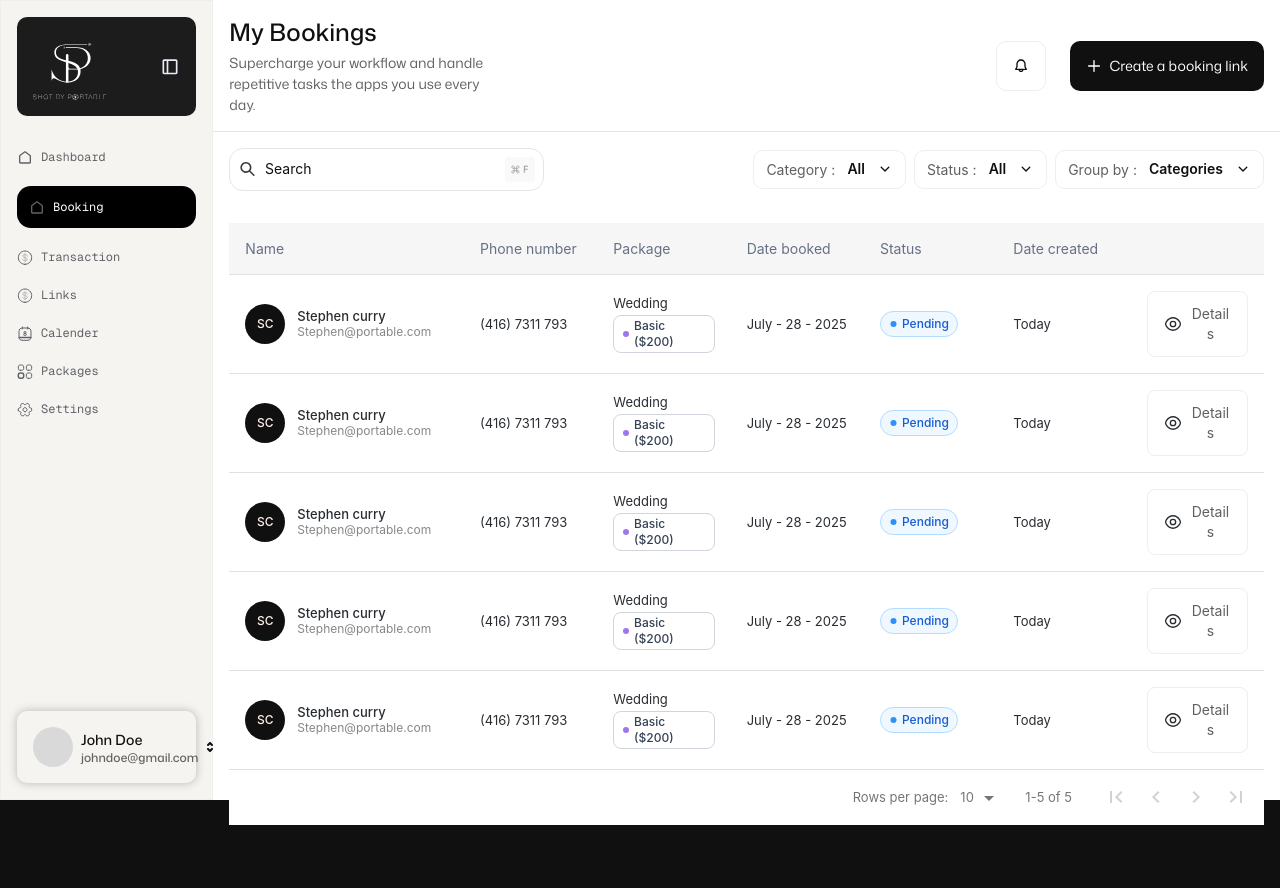
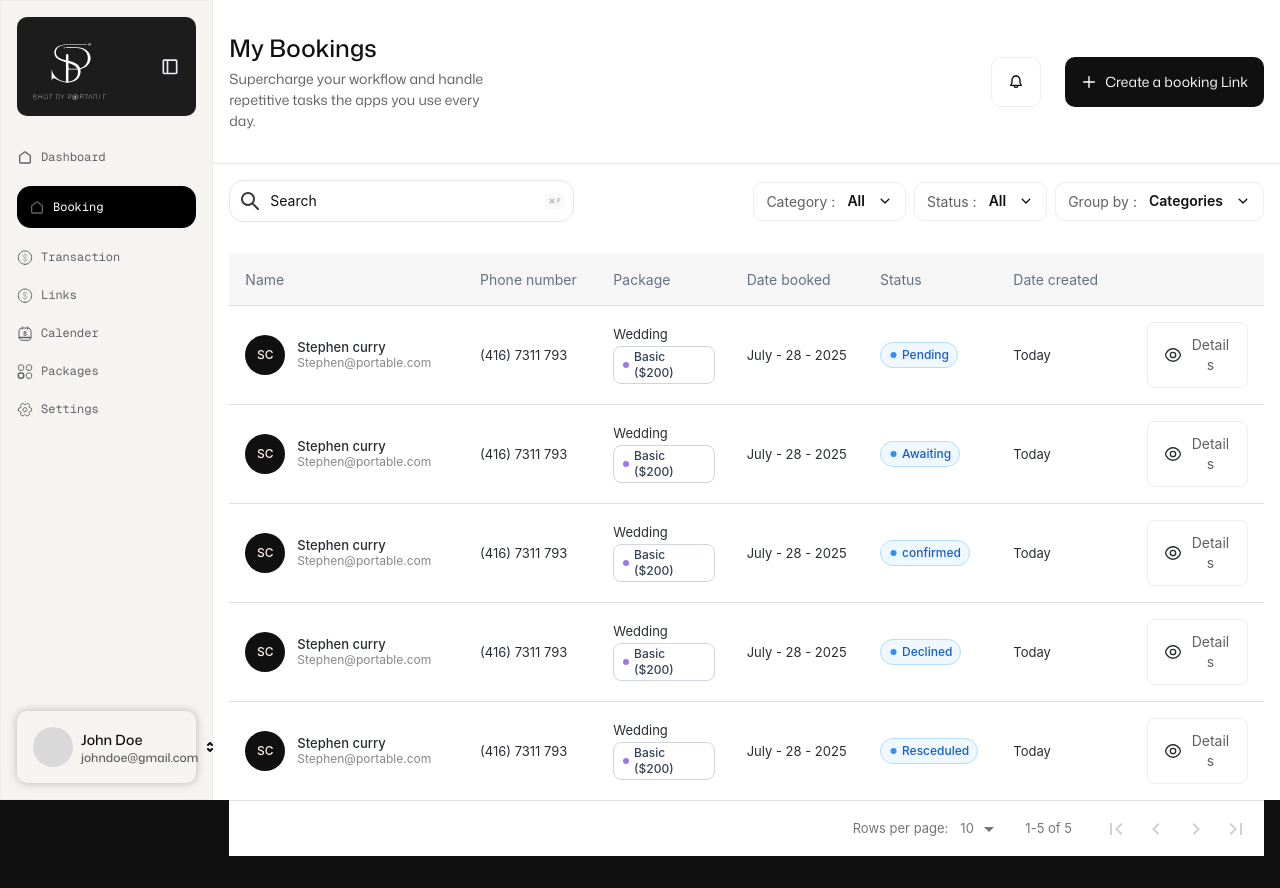
Before and after one commit to oluwaferanmi12/photography, a Next.js app: page /booking in a window 1280 px wide. Before the commit the page ends 841 px from the top, so only its background shows below. Built offline with nearby package versions, Linux system fonts and the light colour scheme; a web font is replaced by a local one; what @ant-design/nextjs-registry would draw is missing.

Commit message:
update on layouting props

```diff
--- /dev/null
+++ b/src/adminLayouts/admin-page-layout.tsx
@@ -0,0 +1,28 @@
+// components/layouts/AdminPageLayout.tsx
+
+import { AdminHeader } from "@/components/admin-components/sideNav/AdminHeader";
+import SearchAndFilters from "@/components/admin-components/sideNav/search-and-filter/search-and-filter";
+
+type AdminPageLayoutProps = {
+  children: React.ReactNode;
+  headerProps: {
+    dashTitle: string;
+    dashDescription: string;
+    buttonTitle: string;
+  };
+};
+
+export default function AdminPageLayout({ children, headerProps }: AdminPageLayoutProps) {
+  return (
+    <div>
+      <div className="m-4 mb-8">
+        <AdminHeader {...headerProps} />
+      </div>
+      <hr />
+      <div className="m-4">
+        <SearchAndFilters />
+      </div>
+      <div>{children}</div>
+    </div>
+  );
+}
--- a/src/app/(admin)/booking/page.tsx
+++ b/src/app/(admin)/booking/page.tsx
@@ -9,6 +9,8 @@ import Image from "next/image";
 import { useState } from "react";
 import { ResponsiveDrawer } from "@/components/admin-components/sideNav/responsive-drawer/responsive-drawer";
 import { Col, Row } from "antd";
+import RootLayout from "../layout";
+import AdminPageLayout from "@/adminLayouts/admin-page-layout";
 
 interface Booking {
   name: string;
@@ -39,7 +41,7 @@ const data: Booking[] = [
     packageType: "Wedding",
     packageName: "Basic ($200)",
     dateBooked: "July - 28 - 2025",
-    status: "Pending",
+    status: "Awaiting",
     created: "Today",
   },
   {
@@ -49,7 +51,7 @@ const data: Booking[] = [
     packageType: "Wedding",
     packageName: "Basic ($200)",
     dateBooked: "July - 28 - 2025",
-    status: "Pending",
+    status: "confirmed",
     created: "Today",
   },
   {
@@ -59,7 +61,7 @@ const data: Booking[] = [
     packageType: "Wedding",
     packageName: "Basic ($200)",
     dateBooked: "July - 28 - 2025",
-    status: "Pending",
+    status: "Declined",
     created: "Today",
   },
   {
@@ -69,7 +71,7 @@ const data: Booking[] = [
     packageType: "Wedding",
     packageName: "Basic ($200)",
     dateBooked: "July - 28 - 2025",
-    status: "Pending",
+    status: "Resceduled",
     created: "Today",
   },
 ];
@@ -159,7 +161,13 @@ export default function Booking() {
     },
   ];
   return (
-    <>
+    <AdminPageLayout
+      headerProps={{
+        dashTitle: "My Bookings",
+        dashDescription: "Supercharge your workflow and handle repetitive tasks the apps you use every day.",
+        buttonTitle: "Create a booking Link",
+      }}
+    >
       <BaseDataTable columns={columns} data={data} />
       <ResponsiveDrawer
         title="Booking details"
@@ -279,6 +287,6 @@ export default function Booking() {
           </div>
         )}
       </ResponsiveDrawer>
-    </>
+    </AdminPageLayout>
   );
 }
--- a/src/app/(admin)/layout.tsx
+++ b/src/app/(admin)/layout.tsx
@@ -1,101 +1,22 @@
+
 import { Col, Row } from "antd";
-import Image from "next/image";
-import addLine from "@/assets/svgs/add_line.svg";
-import searchIcon from "@/assets/svgs/Admin_svgs/searchIcon.svg";
-import badgeIcon from "@/assets/svgs/Admin_svgs/help-badge.svg";
-import notificationIcon from "@/assets/svgs/notification.svg";
 import { Nav } from "@/components/admin-components/sideNav/nav";
-import { DropdownFilter } from "@/components/admin-components/sideNav/dropdown-filter/dropdown-filter";
 
 export default function RootLayout({
   children,
-}: Readonly<{
+}: {
   children: React.ReactNode;
-}>) {
-  const categoryData = ["All", "Wedding", "Makeup", "Lifestyle"];
-  const statusData = ["All", "Pending", "Active", "Successful"];
-  const groupByData = ["Categories", "statusData", "Date Created"];
+}) {
   return (
     <div className="bg-white h-screen min-h-screen">
       <Row className="h-full">
-        <Col
-          xs={4}
-          className="bg-[#F6F4F0] border border-[#EFEEEE] h-full min-h-full"
-        >
+        <Col xs={4} className="bg-[#F6F4F0] border border-[#EFEEEE] h-full">
           <Nav />
         </Col>
-        <Col xs={20}>
-          <div className="p-4">
-            <AdminHeader />
-          </div>
-          <hr />
-          <div className="flex justify-between items-center p-4">
-            <div className="flex gap-2 border items-center p-2 rounded-xl ">
-              <span>
-                <Image
-                  src={searchIcon}
-                  alt="search"
-                  className="cursor-pointer w-6 h-6"
-                />
-              </span>
-              <input
-                type="text"
-                placeholder="Search"
-                className="border-0 text-sm text-admin-black-150 w-full placeholder:text-admin-black-150 focus:border-0 focus:outline-none"
-              />
-              <span>
-                <Image
-                  src={badgeIcon}
-                  alt="search"
-                  className="cursor-pointer"
-                />
-              </span>
-            </div>
-            <div className="flex items-center gap-2">
-              <DropdownFilter
-                dropdownList={categoryData}
-                dropdownName="Category"
-              />
-              <DropdownFilter
-                dropdownList={statusData}
-                dropdownName="Status"
-              />
-              <DropdownFilter
-                dropdownList={groupByData}
-                dropdownName="Group by"
-              />
-            </div>
-          </div>
-          <div className="">{children}</div>
+        <Col xs={20} className="py-4 overflow-y-auto">
+          {children}
         </Col>
       </Row>
     </div>
   );
 }
-
-const AdminHeader = () => {
-  return (
-    <>
-      <div className="flex justify-between items-center">
-        <div className="w-1/2">
-          <p className="text-[#101010] text-2xl font-mono-medium">
-            My Bookings
-          </p>
-          <p className="text-[#615F5F] font-mono-regular w-1/2 mt-1 ">
-            Supercharge your workflow and handle repetitive tasks the apps you
-            use every day.
-          </p>
-        </div>
-        <div className="flex gap-6 items-stretch ">
-          <span className="p-4 border cursor-pointer rounded-lg border-[#EFEEEE] flex justify-center items-center">
-            <Image src={notificationIcon} alt="notification" />
-          </span>
-          <button className="flex items-center gap-2 bg-[#101010] py-3 px-4 rounded-lg">
-            <Image src={addLine} alt="" />
-            <p className="text-sm font-mono-regular">Create a booking link</p>
-          </button>
-        </div>
-      </div>
-    </>
-  );
-};
--- /dev/null
+++ b/src/components/admin-components/sideNav/AdminHeader.tsx
@@ -0,0 +1,38 @@
+import React from "react";
+import notificationIcon from "@/assets/svgs/notification.svg";
+import addLine from "@/assets/svgs/add_line.svg";
+import Image from "next/image";
+
+export const AdminHeader = ({
+  dashTitle,
+  dashDescription,
+  buttonTitle,
+}: {
+  dashTitle: string;
+  dashDescription: string;
+  buttonTitle: string;
+}) => {
+  return (
+    <>
+      <div className="flex justify-between items-center">
+        <div className="w-1/2">
+          <p className="text-[#101010] text-2xl font-mono-medium">
+            {dashTitle}
+          </p>
+          <p className="text-[#615F5F] font-mono-regular w-1/2 mt-1 ">
+            {dashDescription}
+          </p>
+        </div>
+        <div className="flex gap-6 items-stretch ">
+          <span className="p-4 border cursor-pointer rounded-lg border-[#EFEEEE] flex justify-center items-center">
+            <Image src={notificationIcon} alt="notification" />
+          </span>
+          <button className="flex items-center gap-2 bg-[#101010] py-3 px-4 rounded-lg">
+            <Image src={addLine} alt="" />
+            <p className="text-sm font-mono-regular">{buttonTitle}</p>
+          </button>
+        </div>
+      </div>
+    </>
+  );
+};
--- /dev/null
+++ b/src/components/admin-components/sideNav/search-and-filter/search-and-filter.tsx
@@ -0,0 +1,30 @@
+
+import Image from "next/image";
+import searchIcon from "@/assets/svgs/Admin_svgs/searchIcon.svg";
+import badgeIcon from "@/assets/svgs/Admin_svgs/help-badge.svg";
+import { DropdownFilter } from "@/components/admin-components/sideNav/dropdown-filter/dropdown-filter";
+
+export default function SearchAndFilters() {
+  const categoryData = ["All", "Wedding", "Makeup", "Lifestyle"];
+  const statusData = ["All", "Pending", "Active", "Successful"];
+  const groupByData = ["Categories", "Status", "Date Created"];
+
+  return (
+    <div className="flex justify-between items-center">
+      <div className="flex gap-2 border items-center p-2 rounded-xl w-1/3">
+        <Image src={searchIcon} alt="search" className="w-6 h-6" />
+        <input
+          type="text"
+          placeholder="Search"
+          className="border-0 text-sm text-admin-black-150 w-full placeholder:text-admin-black-150 focus:outline-none"
+        />
+        <Image src={badgeIcon} alt="help" className="w-5 h-5 cursor-pointer" />
+      </div>
+      <div className="flex items-center gap-2">
+        <DropdownFilter dropdownList={categoryData} dropdownName="Category" />
+        <DropdownFilter dropdownList={statusData} dropdownName="Status" />
+        <DropdownFilter dropdownList={groupByData} dropdownName="Group by" />
+      </div>
+    </div>
+  );
+}
```
